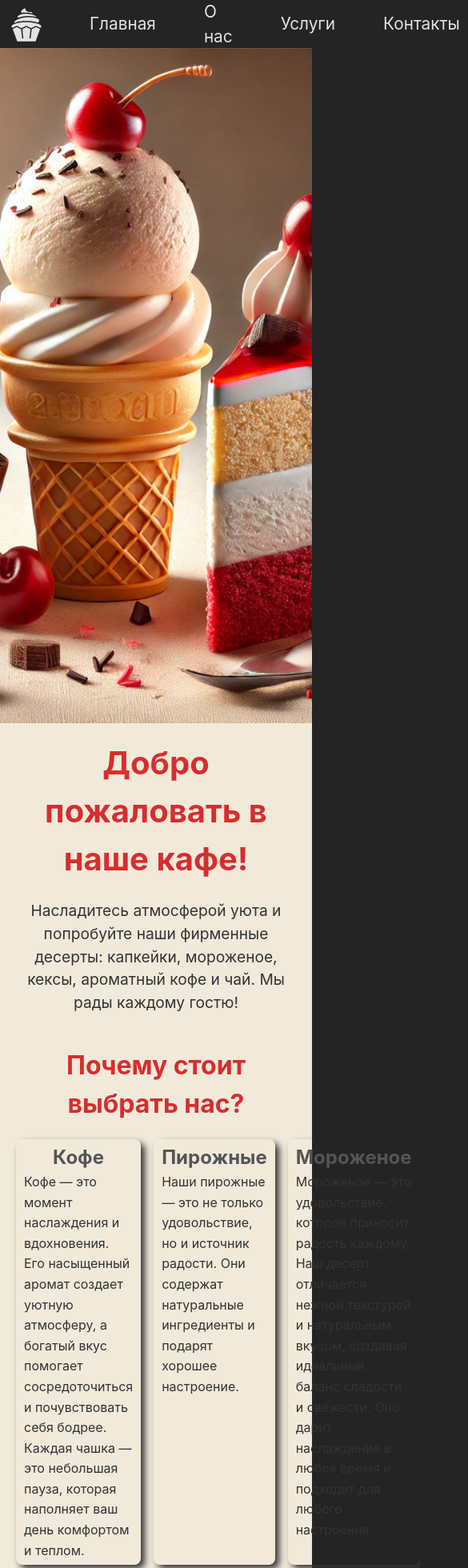
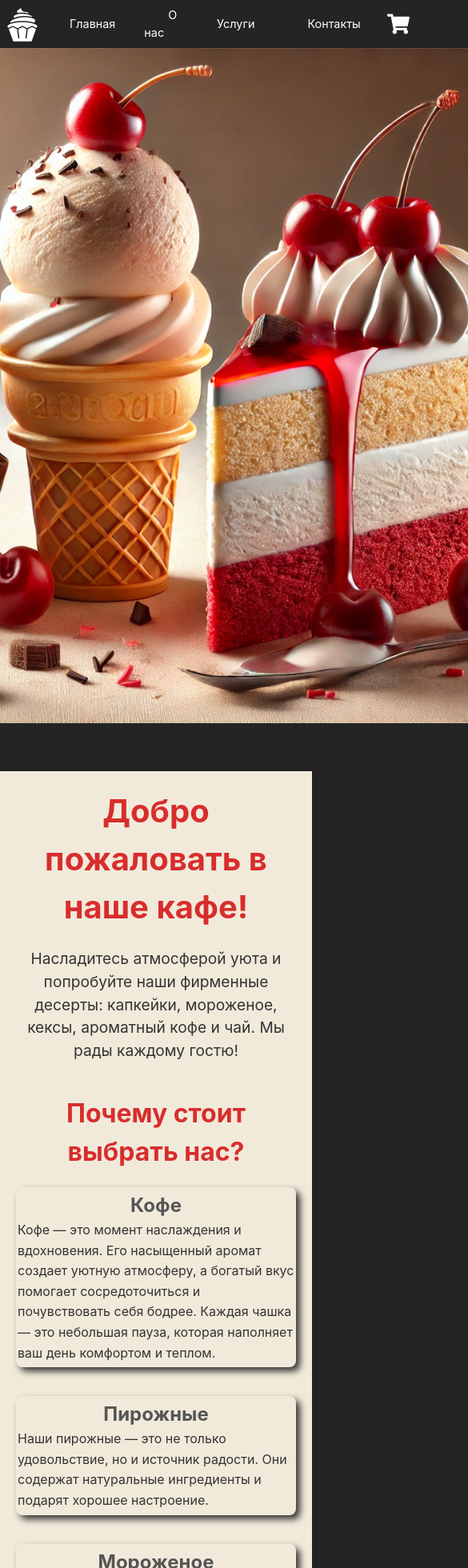
Before and after one commit to IrinaV1/LessonReact, a React (Vite) app in the folder lesson1/: page / in a window 390 px wide. Shown: the top 1960 px of the page at 80% size, 585 px wide, since content can reach past the window. Built offline with nearby package versions, Linux system fonts and the light colour scheme.

Commit message:
build
build project

```diff
--- a/lesson1/src/App.module.css
+++ b/lesson1/src/App.module.css
@@ -53,3 +53,11 @@ button {
 textarea {
   resize: none;
 }
+
+@media (min-width: 576px){
+  #root {
+    max-width: 576px;
+
+  }
+
+}
--- a/lesson1/src/components/Header/Header.module.css
+++ b/lesson1/src/components/Header/Header.module.css
@@ -1,18 +1,30 @@
 .header{
+    display: flex;
+    justify-content: center;
+    align-items: center;
     max-width: 1280px ;
     width: 100%;
-    margin: 60px auto 0;
+    margin: 60px auto ;
     height: 100vh;
 }
 .image{
-width: 100%;
+    display: flex;
+    justify-content: center;
+width: auto;
 height: 100%;
-object-fit: cover;
+object-fit: fill;
+
+margin: 0 auto;
 }
 
-@media (min-width: 576px){
-.header{
-    max-width: 700px;
-    width: 100%;
+@media (max-width: 576px){
+
 }
+
+@media (max-width: 375px){
+    .image{
+        width: 100%;
+        height: 100%;
+        object-fit: cover;
+        }
 }
--- a/lesson1/src/components/Main/Main.module.css
+++ b/lesson1/src/components/Main/Main.module.css
@@ -56,3 +56,22 @@
     gap: 1rem;
 
   }
+
+
+  @media (max-width: 576px){
+    .benefit_items{
+
+    grid-template-columns: 1fr;
+
+
+    }
+    .benefit_item {
+
+      border: none;
+      border-radius: 8px;
+      padding: 5px 2px;
+      text-align: left;
+      margin-bottom: 20px;
+      box-shadow: 5px 5px 8px #333;
+    }
+  }
--- a/lesson1/src/components/Navbar/Navbar.jsx
+++ b/lesson1/src/components/Navbar/Navbar.jsx
@@ -14,10 +14,8 @@ function Navbar({cartItems, setCartItems}) {
 
   const toggleCart = () => {
   setIsCartOpen(!isCartOpen);
+
   };
-
-
-
 
   const btnPlus = (productId) => {
 
@@ -66,7 +64,7 @@ onClick={toggleCart}
 
 {isCartOpen && (
         <div className={styles.cartModal}>
-          <button className={styles.closeButton} onClick={() => setIsCartOpen(false)}>
+          <button className={styles.closeButton} onClick={() => toggleCart()}>
             ✖
           </button>
           <div className={styles.cartContent}>
--- a/lesson1/src/components/Navbar/Navbar.module.css
+++ b/lesson1/src/components/Navbar/Navbar.module.css
@@ -17,7 +17,7 @@
     justify-content: center;
     align-items: center;
     margin: 0px 5px;
-
+color: #fff;
 }
 .logo:hover {
     color: #eecd87;
@@ -27,12 +27,22 @@
     display: flex;
     justify-content: space-between;
     align-items: center;
+    width: 70%;
     padding: 2px 20px;
     font-size: 1.3rem;
+    text-decoration: none;
+    color: #fff;
+    list-style: none;
   }
-.menu{
+  .navbar_menu a {
+    text-decoration: none;  /* Убираем подчеркивание */
+    color: inherit;
+    list-style: none;        /* Наследуем цвет текста от родителя */
+  }
+.menu a{
     padding: 0 30px;
     justify-content: start;
+    text-decoration: none;
 }
 .menu:hover{
  color: #f1eaea;
@@ -170,18 +180,90 @@ margin: 0 auto ;
     color: dimgrey;
   }
 
-  @media (min-width: 1200px){
+  @media (max-width: 1200px){
 
   }
 
-  @media(min-width: 992px){
+  @media(max-width: 992px){
 
   }
 
-  @media (min-width: 768px){
+  @media (max-width: 768px){
+    .navbar_menu{
+      width: 80%;
+         padding: 2px 0px;
+         font-size: 0.9rem;
+   margin: 0px;
+  }
+}
+  @media (max-width: 576px){
+    .logo{
+
+      margin: 0px 2px;
 
   }
+    .navbar {
 
-  @media (min-width: 576px){
+
+      padding: 1px 2px;
+  }
+    .navbar_menu{
+   width: auto;
+      padding: 2px 0px;
+      font-size: 0.9rem;
+margin: 0px;
+    }
+    .menu{
+      padding: 0 3px;
+      justify-content: center;
+  }
+  .box{
+
+    margin: 0px auto;
+padding: 0 2px 0 0;
+
+}
+
+.cartModal {
+  display: flex;
+  flex-direction: column;
+    position: fixed;
+    top: 0;
+    right: 0;
+    width: 100%;
+    height: 100vh;
+    background-color: #fff;
+    box-shadow: -2px 0 5px rgba(0, 0, 0, 0.2);
+    padding: 5px 0px;
+    z-index: 1000;
+
+    transition: transform 0.3s ease-in-out;
+  }
+
+  .cartItem_buy{
+    display: grid;
+  grid-template-columns: 1fr;
+    justify-content: space-between;
+    align-items: flex-start;
+    gap: 5px;
+    margin: 0 5px;
+    width: 100%;
+  }
+  }
+
+  @media (max-width: 375px){
+    .navbar {
+
+      padding: 1px 2px;
+  }
+    .navbar_menu{
+   width: 70%;
+      padding: 2px 2px;
+      font-size: 0.9rem;
+margin: 0px;
+    }
+    .menu a{
+      padding: 0px;
 
   }
+  }
--- a/lesson1/src/index.css
+++ b/lesson1/src/index.css
@@ -6,6 +6,8 @@
   color: light dark;
   color: rgba(255, 255, 255, 0.87);
   background-color: #242424;
+
+  text-decoration: none ;
 
   font-synthesis: none;
   text-rendering: optimizeLegibility;
@@ -35,7 +37,7 @@ button {
   transition: border-color 0.25s;
 }
 
-
-@media (min-width: 576px){
+a {
+  text-decoration: none ;
 
 }
```
